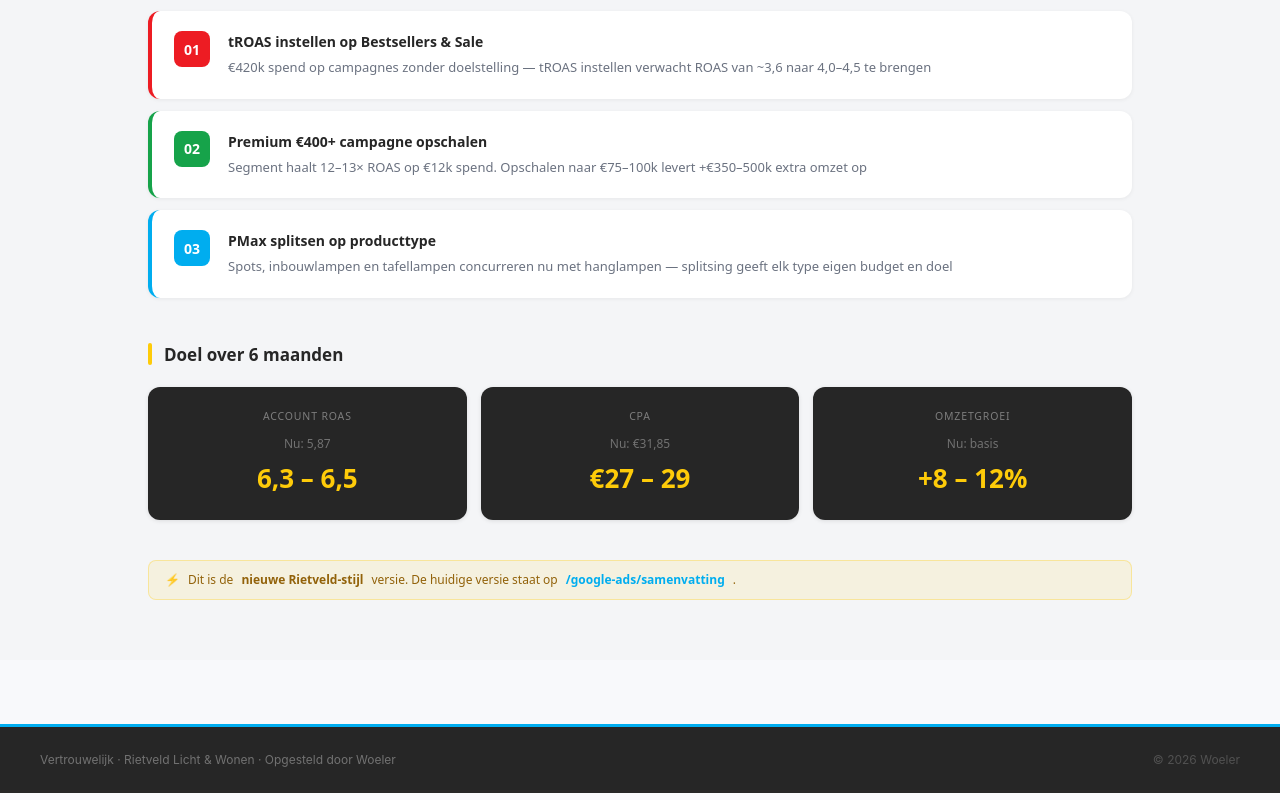
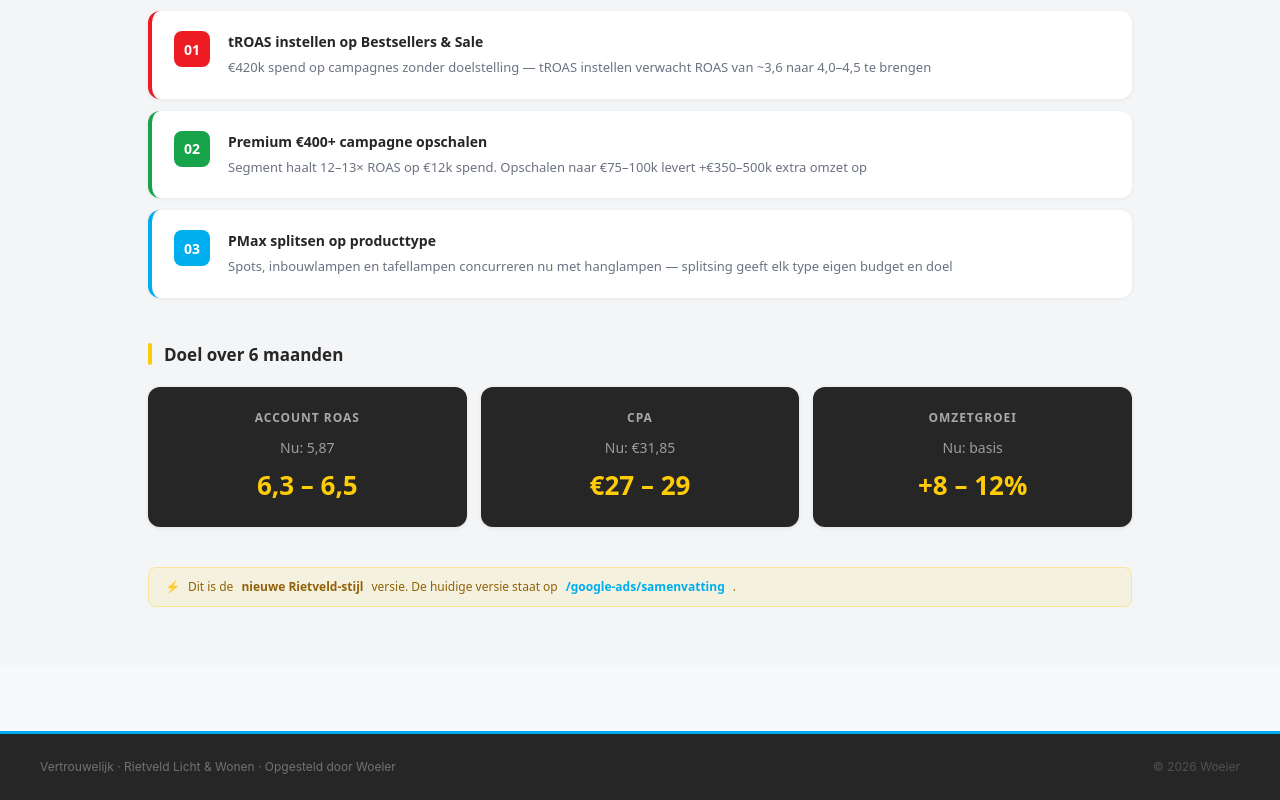
Before and after one commit to maiko-coder/rietveld, a Next.js app: page /google-ads/samenvatting-v2 in a window 1280 px wide. Shown: the part 1192-1992 px from the top of the page. Built offline with nearby package versions, Linux system fonts and the light colour scheme.

Commit message:
Fix goal cards readability: larger and whiter text
Co-authored-by: Cursor <cursoragent@cursor.com>

```diff
--- a/app/google-ads/samenvatting-v2/page.tsx
+++ b/app/google-ads/samenvatting-v2/page.tsx
@@ -75,8 +75,8 @@ function GoalCard({ label, now, goal }: { label: string; now: string; goal: stri
       textAlign: "center",
       boxShadow: "0 1px 4px rgba(0,0,0,0.1)",
     }}>
-      <div style={{ fontSize: 10.5, color: "rgba(255,255,255,0.4)", textTransform: "uppercase", letterSpacing: "0.08em", marginBottom: 10 }}>{label}</div>
-      <div style={{ fontSize: 12, color: "rgba(255,255,255,0.35)", marginBottom: 6 }}>Nu: {now}</div>
+      <div style={{ fontSize: 12, color: "rgba(255,255,255,0.6)", textTransform: "uppercase", letterSpacing: "0.08em", marginBottom: 10, fontWeight: 600 }}>{label}</div>
+      <div style={{ fontSize: 14, color: "rgba(255,255,255,0.55)", marginBottom: 8 }}>Nu: {now}</div>
       <div style={{ fontSize: 26, fontWeight: 800, color: YELLOW }}>{goal}</div>
     </div>
   );
```
